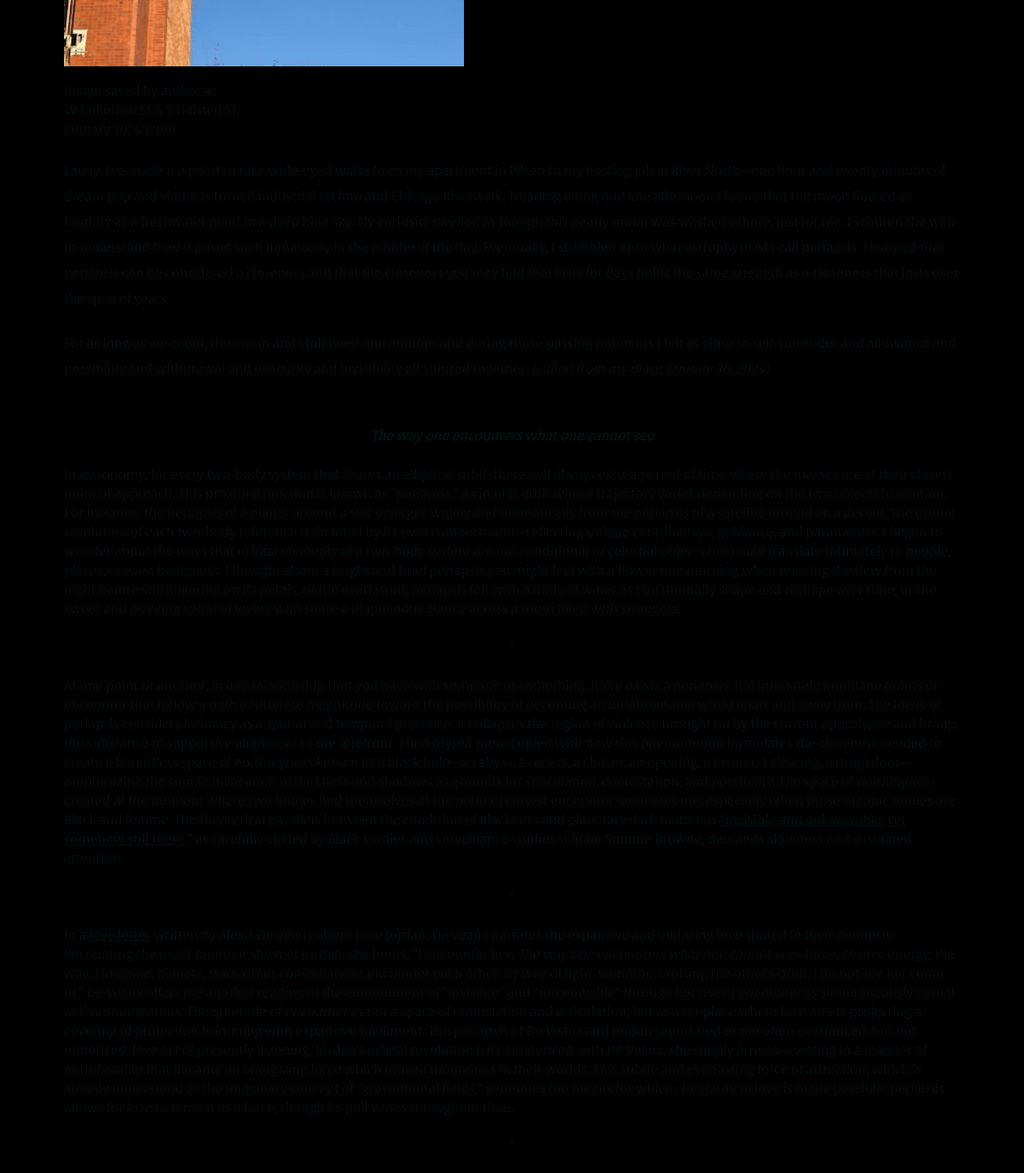
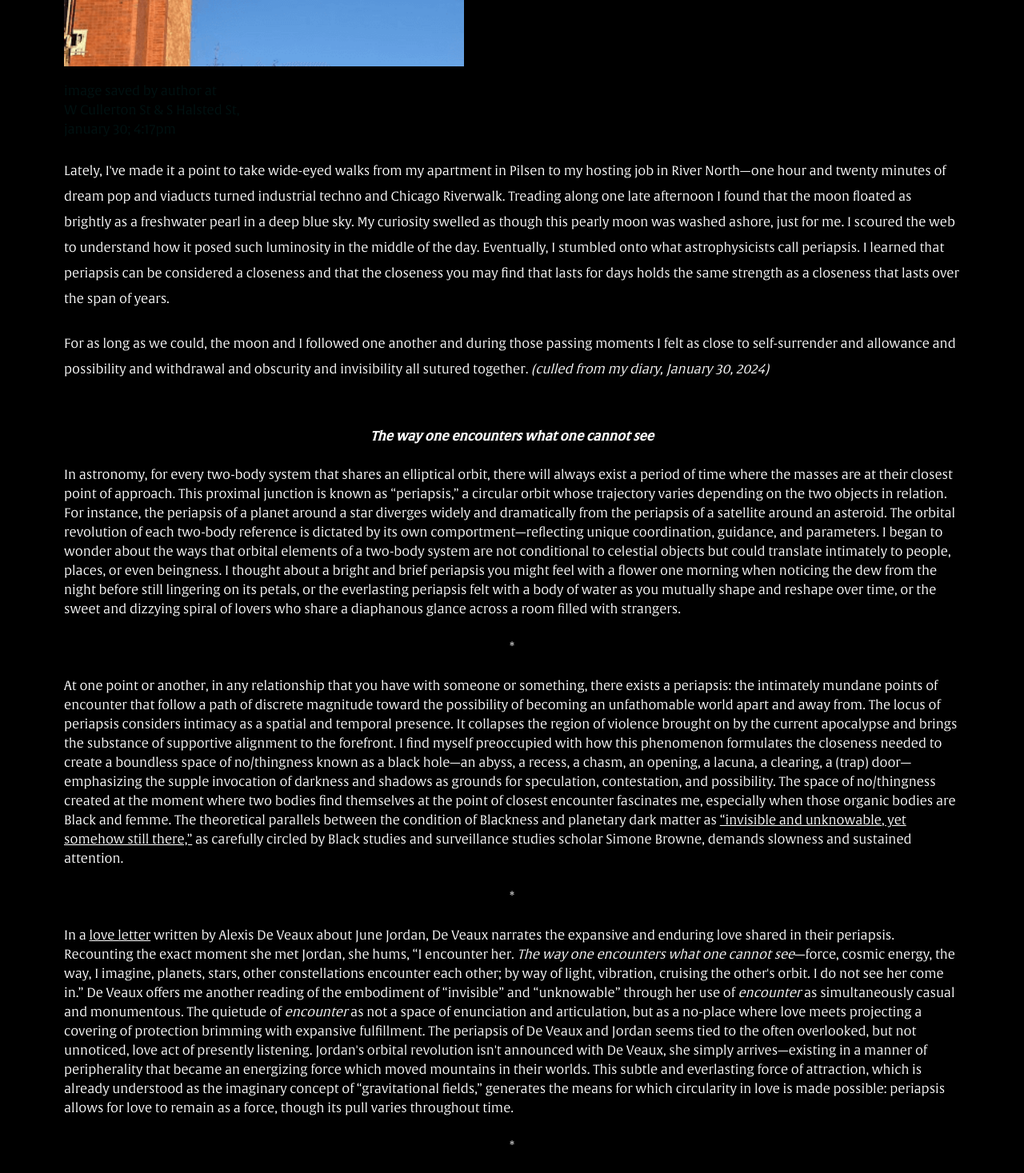
Before and after one commit to lizetteayala1211/jupiter-mag, a Next.js app: page /issue/2/article/isra in a window 1280 px wide. Shown: the part 1330-2797 px from the top of the page at 80% size. Built offline with nearby package versions, Linux system fonts and the light colour scheme; a web font is replaced by a local one.

Commit message:
text color update - isra, issue 2

```diff
--- a/src/app/issue/2/article/isra/page.tsx
+++ b/src/app/issue/2/article/isra/page.tsx
@@ -35,7 +35,7 @@ export default function Page() {
 function Article() {
   return (
     <ArticleContainer>
-      <p>
+      <p style={{ color: "white" }}>
         <i>
           Did you know that the moon doesn&apos;t produce its own light? The
           glow of the sun reflects onto its surface to animate it.{" "}
@@ -50,7 +50,7 @@ function Article() {
         W Cullerton St & S Halsted St, <br />
         january 30; 4:17pm
       </CaptionContainer>
-      <p style={{ lineHeight: "32px" }}>
+      <p style={{ lineHeight: "32px", color: "white" }}>
         Lately, I&apos;ve made it a point to take wide-eyed walks from my
         apartment in Pilsen to my hosting job in River North—one hour and twenty
         minutes of dream pop and viaducts turned industrial techno and Chicago
@@ -63,19 +63,19 @@ function Article() {
         that the closeness you may find that lasts for days holds the same
         strength as a closeness that lasts over the span of years.
       </p>
-      <p style={{ lineHeight: "32px" }}>
+      <p style={{ lineHeight: "32px", color: "white" }}>
         For as long as we could, the moon and I followed one another and during
         those passing moments I felt as close to self-surrender and allowance
         and possibility and withdrawal and obscurity and invisibility all
         sutured together. <i>(culled from my diary, January 30, 2024)</i>
       </p>
       <BigGuy />
-      <p style={{ textAlign: "center" }}>
+      <p style={{ textAlign: "center", color: "white" }}>
         <b>
           <i>The way one encounters what one cannot see</i>
         </b>
       </p>
-      <p>
+      <p style={{ color: "white" }}>
         In astronomy, for every two-body system that shares an elliptical orbit,
         there will always exist a period of time where the masses are at their
         closest point of approach. This proximal junction is known as
@@ -94,8 +94,8 @@ function Article() {
         sweet and dizzying spiral of lovers who share a diaphanous glance across
         a room filled with strangers.{" "}
       </p>
-      <p style={{ textAlign: "center" }}>*</p>
-      <p>
+      <p style={{ textAlign: "center", color: "white" }}>*</p>
+      <p style={{ color: "white" }}>
         At one point or another, in any relationship that you have with someone
         or something, there exists a periapsis: the intimately mundane points of
         encounter that follow a path of discrete magnitude toward the
@@ -118,8 +118,8 @@ function Article() {
         as carefully circled by Black studies and surveillance studies scholar
         Simone Browne, demands slowness and sustained attention.{" "}
       </p>
-      <p style={{ textAlign: "center" }}>*</p>
-      <p>
+      <p style={{ textAlign: "center" , color: "white" }}>*</p>
+      <p style={{ color: "white" }}>
         In a{" "}
         <a
           target="_blank"
@@ -149,8 +149,8 @@ function Article() {
         periapsis allows for love to remain as a force, though its pull varies
         throughout time.
       </p>
-      <p style={{ textAlign: "center" }}>*</p>
-      <p>
+      <p style={{ textAlign: "center" , color: "white" }}>*</p>
+      <p style={{ color: "white" }}>
         De Veaux has written and published many love letters to and about
         Jordan. And as I understand it, it has become a gesture of benevolent
         conjuring; a devotional act, a durational holding of love as a faculty,
@@ -164,12 +164,12 @@ function Article() {
         they made around each other, their closeness created (w)hole worlds
         apart from the destruction around them.
       </p>
-      <p style={{ textAlign: "center" }}>
+      <p style={{ textAlign: "center" , color: "white" }}>
         <b>
           <i>The way one encounters what one cannot see</i>
         </b>
       </p>
-      <div>
+      <div style={{ color: "white" }}>
         And yet, periapsis is not solely reserved to the digestible
         understanding of the two-body system. Bodies can be tangible and still
         abstracted. Bodies can refer to (non)human organisms and also to the
@@ -214,17 +214,17 @@ function Article() {
         into its own darkness by br(e)aking into the drive toward total
         annihilation—it doubles down
         <br />
-        <div>
+        <div style={{ color: "white" }}>
           and
           <br />
           down
         </div>
-        <div style={{ textAlign: "center" }}>
+        <div style={{ textAlign: "center", color: "white"}}>
           and
           <br />
           down
         </div>
-        <div style={{ textAlign: "right" }}>
+        <div style={{ textAlign: "right", color: "white" }}>
           and
           <br />
           down
@@ -235,18 +235,18 @@ function Article() {
         unknown.
       </div>
       <BigGuy />
-      <p style={{ textAlign: "center" }}>
+      <p style={{ textAlign: "center", color: "white" }}>
         <b>
           <i>The way one encounters what one cannot see</i>
         </b>
       </p>
-      <p>
+      <p style={{ color: "white" }}>
         Periapsis—if either with a body in or outside of the self—reminds me of
         the elliptically dynamic and complicated love that courses through our
         interrelation and subjectivity. For me, the argument of periapsis has
         evolved into the paradigm of periapsis, or:{" "}
       </p>
-      <p style={{ textAlign: "center" }}>
+      <p style={{ textAlign: "center", color: "white" }}>
         <i>The way one encounters what one cannot see </i> <br />
         <i>The way one encounters what one cannot hear</i> <br />
         <i>The way one encounters what one cannot fathom</i> <br />
@@ -264,7 +264,7 @@ function Article() {
         <i>The way one encounters what one cannot grasp</i> <br />
         <i>The way one encounters what one cannot………</i> <br />
       </p>
-      <p>
+      <p style={{ color: "white" }}>
         <i>
           Thank you Alexis De Veaux and June Jordan and Linda Sharrock and Lila
           Young and…
```
